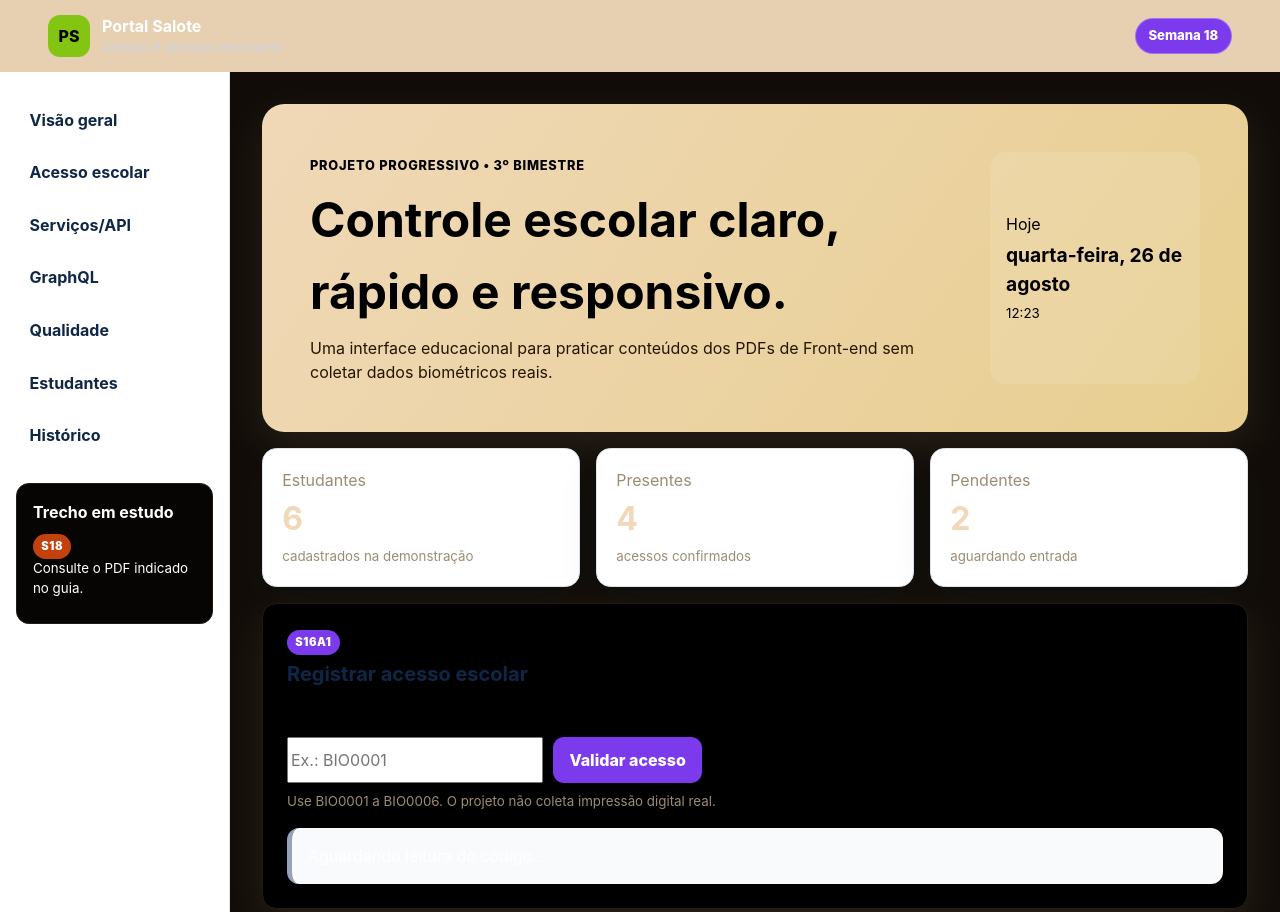
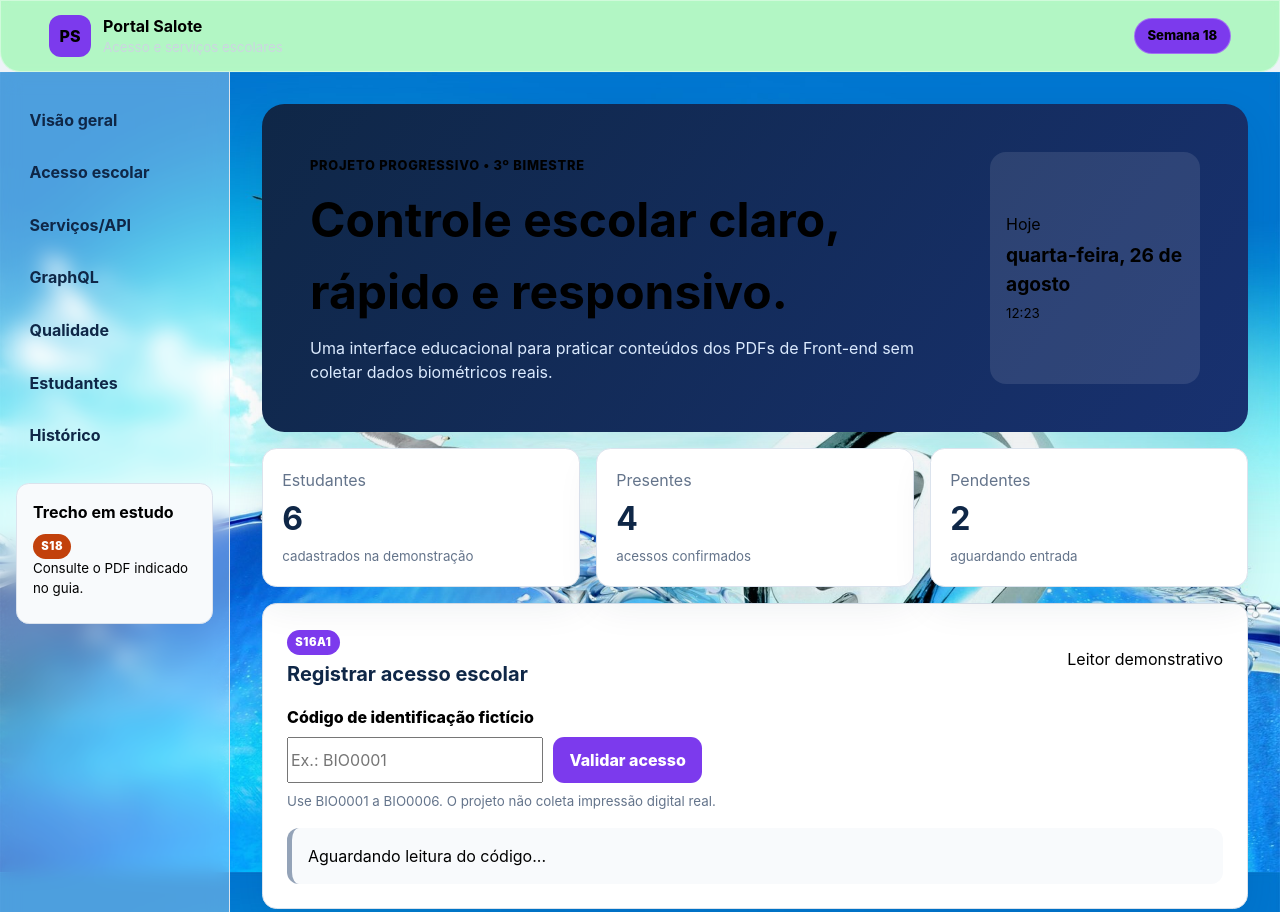
Before and after one commit to FelipeCsantos052008/Aula_Salotti_Portal, a plain HTML site: page outro/index.html in a window 1280 px wide. Shown: the top 912 px of the page. Drawn offline with Linux system fonts and the light colour scheme.

Commit message:
mudei as transparencias e o fundo

```diff
--- a/outro/style.css
+++ b/outro/style.css
@@ -15,8 +15,7 @@
 
 * {
   box-sizing: border-box;
-  filter: invert(100%);
-  color: white;
+  color: rgb(0, 0, 0);
 }
 
 html {
@@ -46,7 +45,7 @@ button {
   top: -5rem;
   z-index: 100;
   padding: 0.75rem 1rem;
-  background: #fff;
+  background: #ff0000;
   color: var(--navy);
   border-radius: 0.5rem;
 }
@@ -79,6 +78,10 @@ button {
   background: rgba(15, 39, 71, 0.96);
   color: #fff;
   backdrop-filter: blur(12px);
+  background-color: rgba(0, 255, 42, 0.25);
+  backdrop-filter: blur(5px);
+  border-radius: 0 0 20px 20px;
+  border: 1px solid rgba(255, 255, 255, 0.4);
 }
 
 .brand {
@@ -119,12 +122,18 @@ button {
   display: grid;
   grid-template-columns: 230px minmax(0, 1fr);
   min-height: calc(100vh - 72px);
+  background-image: url(../Images/Background.jpg);
+  background-attachment: fixed;
+  background-size: cover;
+  background-position: center;
 }
 
 .sidebar {
   padding: 1.5rem 1rem;
   background: #fff;
   border-right: 1px solid var(--border);
+  background-color: rgba(255, 255, 255, 0.3);
+  backdrop-filter: blur(10px)
 }
 
 .sidebar nav {
```
